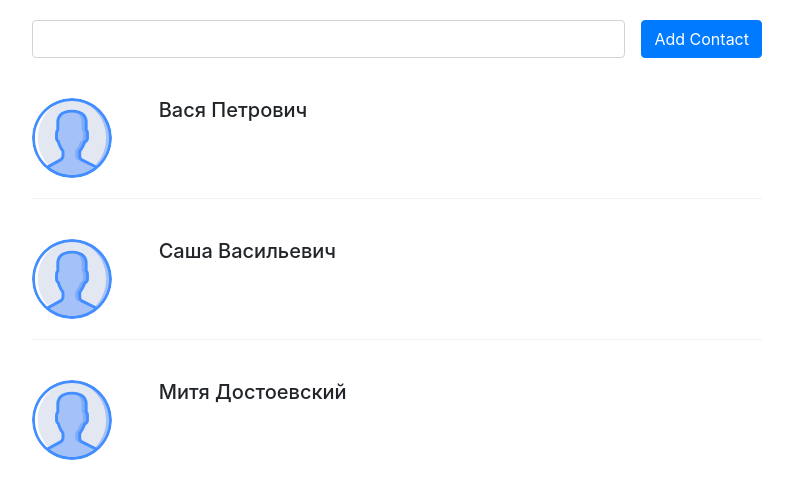
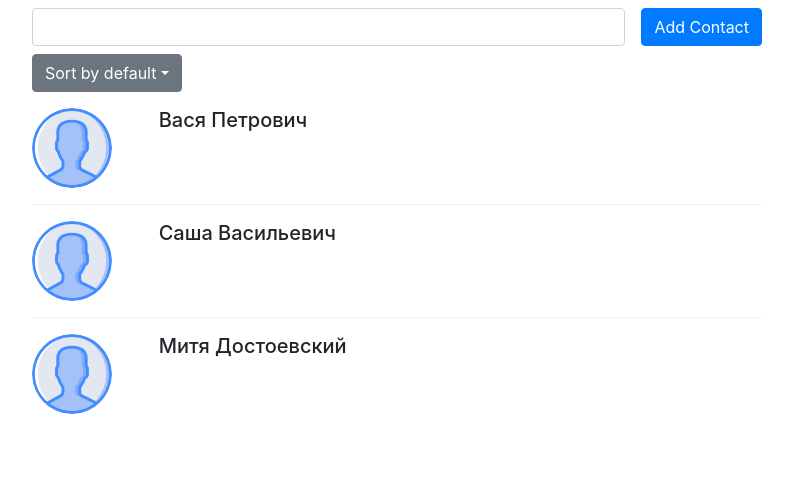
Before and after one commit to alexdru/contact-book-app, a Vue app: page / in a window 1280 px wide. Shown: the top 498 px of the page, without its empty margins (243-1036 px from the left). Built offline with nearby package versions, Linux system fonts and the light colour scheme.

Commit message:
add Sorting component & clean up styles

```diff
--- a/src/App.vue
+++ b/src/App.vue
@@ -2,6 +2,9 @@
   <div id="app">
     <AddContact
       @add-contact="addContact"
+    />
+    <Sorting
+      @sort-contacts="sortBy"
     />
     <ContactsList
       v-bind:contacts="contacts"
@@ -12,6 +15,7 @@
 <script>
   import ContactsList from "./components/ContactsList";
   import AddContact from "./components/AddContact";
+  import Sorting from "./components/Sorting";
 
   export default {
     name: 'App',
@@ -27,11 +31,20 @@
     methods: {
       addContact(contact) {
         this.contacts.push(contact)
+      },
+      sortBy(prop) {
+        switch(prop) {
+          case 'asc': return this.contacts.sort((a,b) => a.name < b.name ? -1 : 1)
+          case 'desc': return this.contacts.sort((a,b) => a.name < b.name ? 1 : -1)
+          case 'def': return this.contacts.sort((a,b) => a.id < b.id ? -1 : 1)
+          default: return this.contacts
+        }
       }
     },
     components: {
       ContactsList,
-      AddContact
+      AddContact,
+      Sorting
     }
   }
 </script>
--- a/src/components/AddContact.vue
+++ b/src/components/AddContact.vue
@@ -1,7 +1,6 @@
 <template>
     <b-container>
-        <div class="contact-add">
-            <b-row class="d-flex justify-content-center">
+        <b-row class="d-flex justify-content-center my-2">
             <div class="col-md-8 col-sm-12">
                 <b-form @submit.prevent="onSubmit">
                     <b-input-group>
@@ -11,7 +10,6 @@
                 </b-form>
             </div>
         </b-row>
-        </div>
     </b-container>
 </template>
 
@@ -38,9 +36,3 @@
         }
     }
 </script>
-
-<style>
-    .contact-add {
-        margin: 20px 0;
-    }
-</style>
--- a/src/components/ContactsItem.vue
+++ b/src/components/ContactsItem.vue
@@ -1,8 +1,8 @@
 <template>
-    <div class="contacts__item">
+    <div class="contacts__item py-3">
         <b-row>
             <div class="col-md-2 col-sm-2">
-                <div class="contacts__item-img"></div>
+                <div class="contacts__item-img rounded-circle"></div>
             </div>
             <div class="col-md-7 col-sm-7">
                 <h5>{{ contact.name }}</h5>
@@ -25,9 +25,7 @@
 
 <style scoped>
     .contacts__item {
-        padding: 20px 0;
         border-bottom: 1px solid #f1f2f2;
-        margin-bottom: 20px;
     }
 
     .contacts__item:last-child {
@@ -37,7 +35,6 @@
     .contacts__item-img {
         height: 80px;
         width: 80px;
-        border-radius: 50%;
         background-image: url(./../assets/user.svg);
     }
 </style>
--- /dev/null
+++ b/src/components/Sorting.vue
@@ -0,0 +1,35 @@
+<template>
+    <b-container>
+        <b-row class="d-flex justify-content-center">
+            <div class="col-md-8 col-sm-12">
+                <b-dropdown v-bind:text="sortTitle">
+                    <b-dropdown-item @click="sortBy('def', 'default')">Default</b-dropdown-item>
+                    <b-dropdown-item @click="sortBy('asc', 'ascending')">Ascending</b-dropdown-item>
+                    <b-dropdown-item @click="sortBy('desc', 'descending')">Descending</b-dropdown-item>
+                </b-dropdown>
+            </div>
+        </b-row>
+    </b-container>
+</template>
+
+<script>
+    export default {
+        name: "Sorting",
+        data() {
+            return {
+                sortName: 'default'
+            }
+        },
+        computed: {
+            sortTitle() {
+                return 'Sort by ' + this.sortName
+            }
+        },
+        methods: {
+            sortBy(value, name) {
+                this.$emit('sort-contacts', value)
+                this.sortName = name
+            }
+        }
+    }
+</script>
```
Lines whose indentation alone changed are shown as unchanged.
